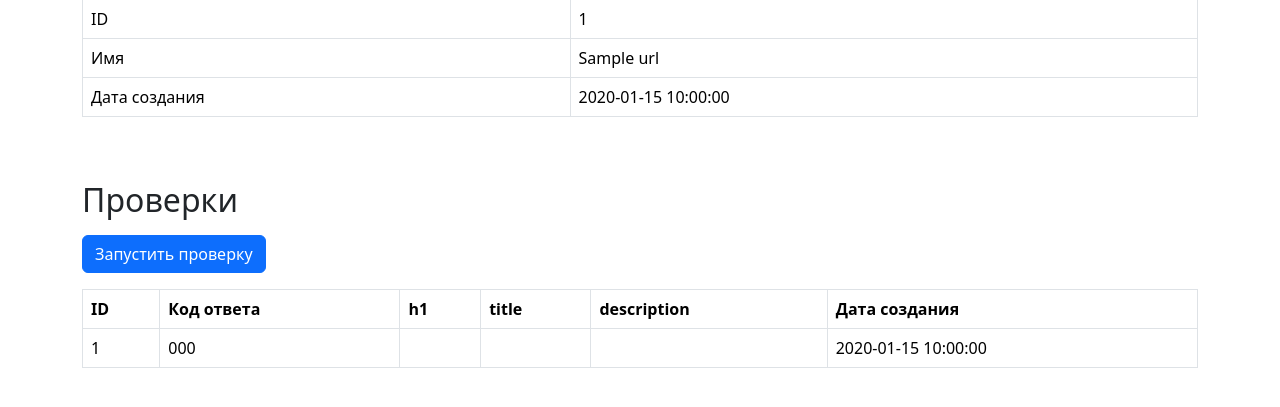
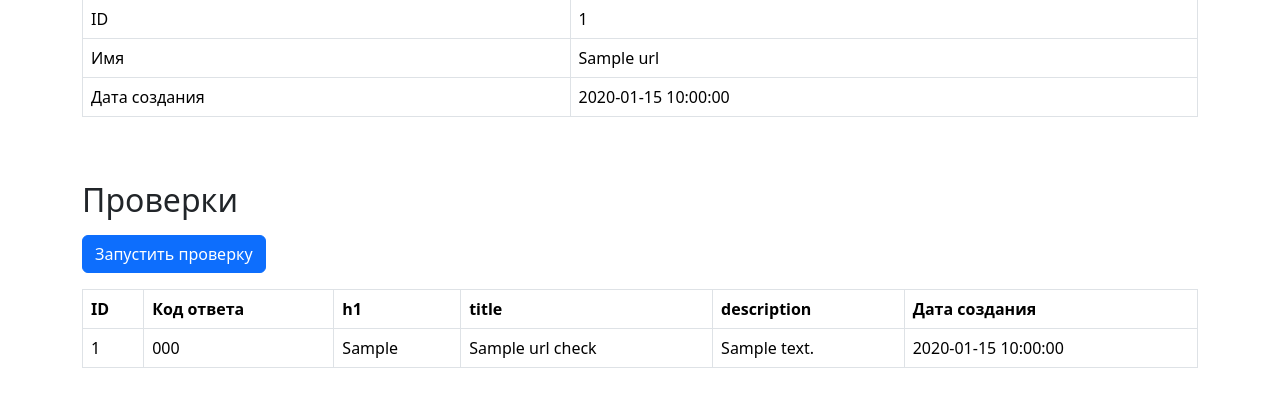
Before and after one commit to EgorTitov01/python-project-83, a Flask app: page /urls/1 in a window 1280 px wide. Shown: the part 129-536 px from the top of the page. Run offline with Flask 3, Linux system fonts and the light colour scheme; a database or web service that is not in the repository returns one stand-in record (values such as "Sample title"); some libraries are stand-ins or nearby versions.

Commit message:
complete 6th step

```diff
--- a/page_analyzer/app.py
+++ b/page_analyzer/app.py
@@ -8,6 +8,7 @@ from datetime import date
 from .repositories import UrlsRepository, ChecksRepository
 import requests
 from requests.exceptions import HTTPError
+from bs4 import BeautifulSoup
 
 
 load_dotenv()
@@ -47,7 +48,7 @@ def urls_post():
         return redirect(url_for('url_show', id=same_url_data['id']))
 
     # Подготавливаем данные и заносим в базу
-    url_data = _format(url, 'url')
+    url_data = prepare_url_data(url)
     urls_repo.save(url_data)
     flash('Страница успешно добавлена', 'alert alert-success')
     return redirect(url_for('url_show', id=url_data['id']))
@@ -70,16 +71,16 @@ def checks_post(id):
     if not url_data:
         abort(404)
     # Делаем запрос по URL
-    resp = _request(url_data['name'])
+    resp = send_request(url_data['name'])
     if not resp:
         flash('Произошла ошибка при проверке', 'alert alert-danger')
         return redirect(url_for('url_show', id=id))
 
-    check_data = {
+
+    check_data = prepare_check_data({
         'url_id': id,
-        'status_code': resp['status_code'],
-        'created_at': date.today()
-    }
+        'resp': resp
+    })
     # Подготавливаем данные и заносим в базу
     checks_repo.save(check_data)
     flash('Страница успешно проверена', 'alert alert-success')
@@ -102,22 +103,52 @@ def is_valid(url_str):
         and len(url_str) <= 255
     )
 
+def parse_resp(resp):
+    soup = BeautifulSoup(resp.text, 'html.parser')
+    try:
+        title = soup.head.title.get_text()
+    except AttributeError:
+        title = ''
+    try:
+        description = soup.find(
+            'meta', attrs={'name': 'description'}).get('content')
+    except AttributeError:
+        description = ''
+    try:
+        h1_content = ', '.join(el.get_text(strip=True)
+                      for el in soup.body.find_all('h1'))
+    except AttributeError:
+        h1_content = ''
 
-def _format(data, category):
-    if category == 'url':
+    return dict(title=title, description=str(description), h1_content=h1_content)
+
+
+def prepare_url_data(data):
         return {'name': data, 'created_at': date.today()}
 
-    elif category == 'check':
-        return {'url_id': data['url_id'], 'created_at': date.today()}
+
+def prepare_check_data(data):
+    tags = {}
+    status_code = data['resp'].status_code
+    if status_code == 200:
+        tags = parse_resp(data['resp'])
+    return dict(
+        url_id=data['url_id'],
+        created_at=date.today(),
+        status_code=status_code,
+        **tags
+        )
 
 
-def _request(url):
+
+
+def send_request(url):
     try:
-        resp = requests.get(url, allow_redirects=True, timeout=5.0)
+        resp = requests.get(url, allow_redirects=True, timeout=3.0)
         resp.raise_for_status()
-        return {'status_code': resp.status_code}
+        return resp
     except HTTPError:
-        if resp.status_code < 500:
-            return {'status_code': resp.status_code}
+        if 400 <= resp.status_code < 500:
+            return resp
     except Exception:
         pass
--- a/page_analyzer/repositories.py
+++ b/page_analyzer/repositories.py
@@ -95,12 +95,22 @@ class ChecksRepository:
             with conn.cursor() as cur:
                 cur.execute(
                     """
-                    INSERT INTO url_checks (url_id, status_code, created_at)
-                    VALUES (%s, %s, %s)
+                    INSERT INTO url_checks (
+                        url_id,
+                        status_code,
+                        h1,
+                        title,
+                        description,
+                        created_at
+                        )
+                    VALUES (%s, %s, %s, %s, %s, %s)
                     """,
                     (
                         check_data['url_id'],
                         check_data['status_code'],
+                        check_data['h1_content'],
+                        check_data['title'],
+                        check_data['description'],
                         check_data['created_at']
                     ))
 
--- a/pyproject.toml
+++ b/pyproject.toml
@@ -14,7 +14,8 @@ dependencies = [
     "python-dotenv (>=1.1.0,<2.0.0)",
     "psycopg2-binary (>=2.9.10,<3.0.0)",
     "validators (>=0.35.0,<0.36.0)",
-    "requests (>=2.32.4,<3.0.0)"
+    "requests (>=2.32.4,<3.0.0)",
+    "beautifulsoup4 (>=4.13.4,<5.0.0)"
 ]
 
 [tool.poetry]
--- a/templates/url_show.html
+++ b/templates/url_show.html
@@ -50,9 +50,9 @@
       <tr>
         <td>{{ check_data['id'] }}</td>
         <td>{{ check_data['status_code']|default('', true) }}</td>
-        <td></td>
-        <td></td>
-        <td></td>
+        <td>{{ check_data['h1']|default('', true) }}</td>
+        <td>{{ check_data['title']|default('', true) }}</td>
+        <td>{{ check_data['description']|default('', true) }}</td>
         <td>{{ check_data['created_at']|default('', true) }}</td>
       </tr>
       {% endfor %}
```
Also changed, not shown: 1 other file.
